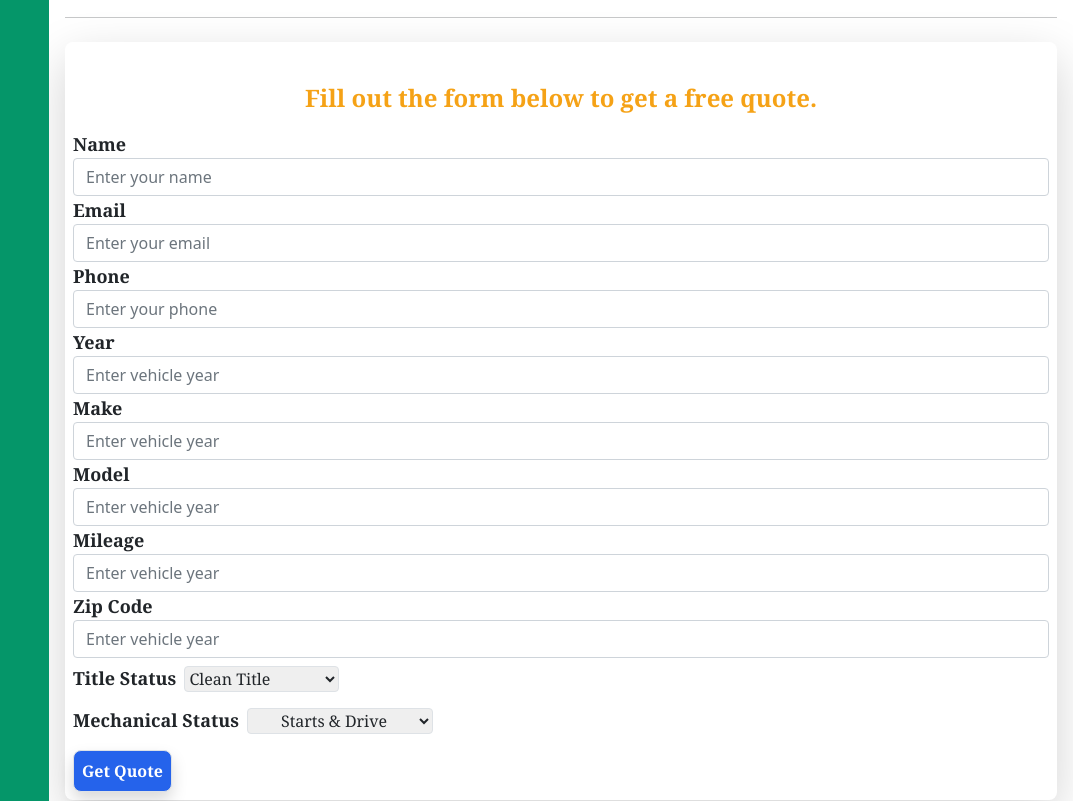
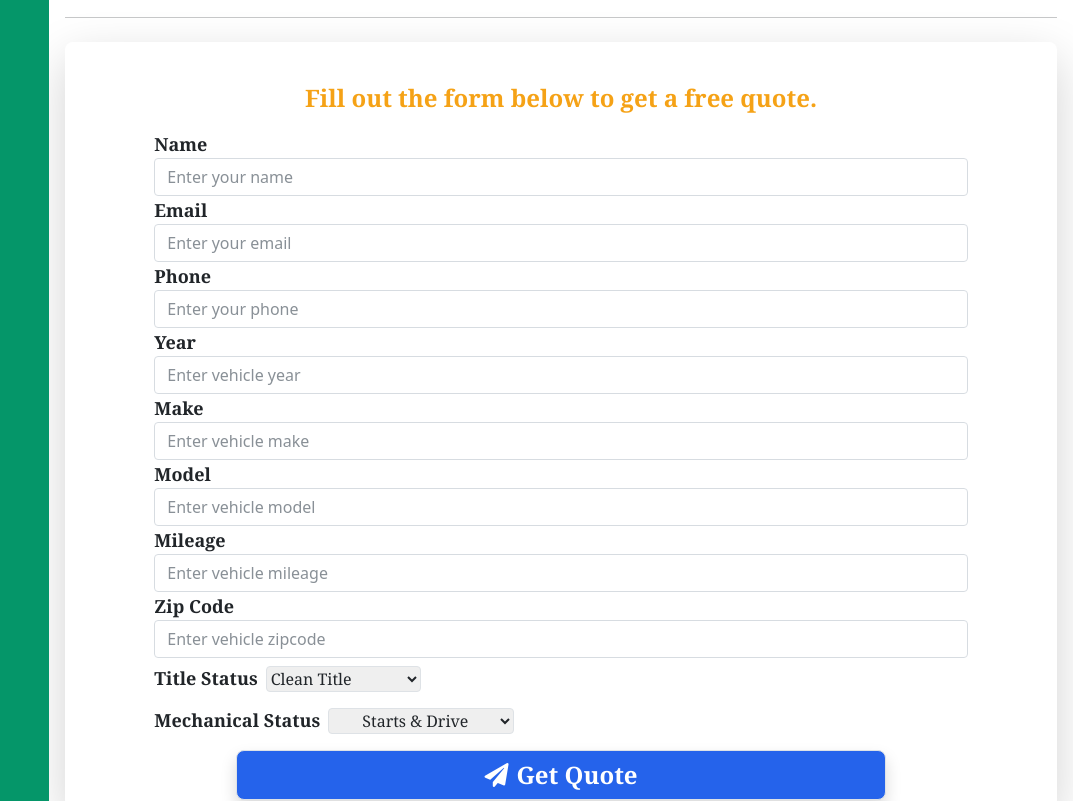
Before and after one commit to javantie/ac-auto-group, a React (Create React App) app: page / in a window 1280 px wide. Shown: the part 700-1501 px from the top of the page, without its empty margins (207-1280 px from the left). Built offline with nearby package versions, Linux system fonts and the light colour scheme.

Commit message:
updated bug on main page

```diff
--- a/src/App.css
+++ b/src/App.css
@@ -37,12 +37,12 @@
   }
 }
 
-
-/* .hero-section {
+/*
+.leadform {
   background-image: url("./assets/images/FB_IMG_1575093313783.jpg");
   background-size: cover;
   background-repeat: no-repeat;
   background-position: center;
-  height: 20vh;
+
 
 } */
--- a/src/components/Banner/index.js
+++ b/src/components/Banner/index.js
@@ -8,7 +8,7 @@ function Banner() {
         <a href="#" className="text-xs pl-2 text-white font-bold sm:text-lg no-underline pr-1"><i className="fas fa-phone-volume pr-2"></i>1-888-888-8888</a>
       </div>
       <div className="flex justify-center items-center pl-2 w-1/5 bg-yellow-500 animate-pulse">
-        <a href="#" className="text-center sm:text-lg font-bold no-underline font-sans text-white"> INSTANT OFFER</a>
+        <a href="#" className="text-center sm:text-lg font-bold no-underline font-sans text-white"><i className="fas fa-dollar-sign"></i> INSTANT OFFER</a>
       </div>
     </div>
   );
--- a/src/components/ContactForm/index.js
+++ b/src/components/ContactForm/index.js
@@ -28,7 +28,7 @@ function ContactForm() {
     <div>
       <div className="border-t-2 mt-4">
         <p className="font-semibold  mt-2">
-          Please send us a message if you have any qustions or email us at
+        <i className="fas fa-envelope-open-text pr-2"></i>Please send us a message if you have any qustions or email us at
           test@gmail.com
         </p>
       </div>
@@ -100,7 +100,7 @@ function ContactForm() {
           type="submit"
           className="bg-blue-600 p-2 font-bold text-white font-serif mt-2 rounded-lg hover:bg-blue-300"
         >
-          Submit
+          <i className="fas fa-share pr-1"></i> Send
         </button>
       </form>
     </div>
--- a/src/components/Hero/index.js
+++ b/src/components/Hero/index.js
@@ -1,8 +1,5 @@
 import React from "react";
-import imag1 from "../../assets/images/02.jpg";
-import img2 from "../../assets/images/images.jpg";
-import img3 from "../../assets/images/car2.png";
-import logo from "../../assets/images/FB_IMG_1575093313783.jpg";
+import bg_img1 from "../../assets/images/02.jpg";
 import Offer from "../OfferButton";
 import CallButton from "../CallButton";
 
@@ -11,7 +8,7 @@ function Hero() {
     <>
       <div className="hero-section p-2 rounded">
         <div className="hero-image p-1">
-          <img src={imag1} alt="hero" className="rounded" />
+          <img src={bg_img1} alt="hero" className="rounded" />
         </div>
         <div className="hero-content">
           <h1 className="font-mono text-center border-t mt-1 text-yellow-500 font-bold">
--- a/src/components/LeadForm/index.js
+++ b/src/components/LeadForm/index.js
@@ -1,17 +1,18 @@
 import React from "react";
-
 function LeadForm() {
   return (
-    <div className="my-4 p-2 rounded-lg shadow-lg">
+    <div className="my-4 p-2 rounded-lg shadow-lg leadform ">
       <div>
         <p className="font-bold text-center mt-8 text-2xl font-serif text-yellow-500 animate-pulse">
           Fill out the form below to get a free quote.
         </p>
       </div>
+      <div className="flex justify-center">
         <form
           action="https://formspree.io/xqgqgwjq"
           method="POST"
           // onSubmit={handleSubmit}
+          className=" w-5/6"
         >
           <div className="form-group">
             <label htmlFor="name" className="font-bold font-serif text-lg">
@@ -19,7 +20,7 @@ function LeadForm() {
             </label>
             <input
               type="text"
-            className="form-control"
+              className="form-control md:opacity-80"
               id="name"
               name="name"
               placeholder="Enter your name"
@@ -34,7 +35,7 @@ function LeadForm() {
             </label>
             <input
               type="email"
-            className="form-control"
+              className="form-control md:opacity-80"
               id="email"
               name="email"
               // onChange={handleEmailChange}
@@ -49,7 +50,7 @@ function LeadForm() {
             </label>
             <input
               type="text"
-            className="form-control"
+              className="form-control md:opacity-80"
               id="phone"
               name="phone"
               // onChange={handlePhoneChange}
@@ -59,13 +60,12 @@ function LeadForm() {
             />
           </div>
           <div className="form-group">
-          <label
-            htmlFor="year"
-            className="font-bold font-serif text-lg"
-          >Year</label>
+            <label htmlFor="year" className="font-bold font-serif text-lg">
+              Year
+            </label>
             <input
               type="year"
-            className="form-control"
+              className="form-control md:opacity-80"
               id="year"
               name="year"
               // onChange={handleEmailChange}
@@ -75,102 +75,102 @@ function LeadForm() {
             />
           </div>
           <div className="form-group">
-          <label
-            htmlFor="year"
-            className="font-bold font-serif text-lg"
-          >Make</label>
+            <label htmlFor="make" className="font-bold font-serif text-lg">
+              Make
+            </label>
             <input
-            type="year"
-            className="form-control"
-            id="year"
-            name="year"
+              type="make"
+              className="form-control md:opacity-80"
+              id="make"
+              name="make"
               // onChange={handleEmailChange}
-            placeholder="Enter vehicle year"
+              placeholder="Enter vehicle make"
               required
-            // value={year}
+              // value={make}
+            />
+          </div>
+          <div className="form-group ">
+            <label htmlFor="model" className="font-bold font-serif text-lg">
+              Model
+            </label>
+            <input
+              type="model"
+              className="form-control md:opacity-80"
+              id="model"
+              name="model"
+              // onChange={handleEmailChange}
+              placeholder="Enter vehicle model"
+              required
+              // value={model}
             />
           </div>
           <div className="form-group">
-          <label
-            htmlFor="year"
-            className="font-bold font-serif text-lg"
-          >Model</label>
+            <label htmlFor="mileage" className="font-bold font-serif text-lg">
+              Mileage
+            </label>
             <input
-            type="year"
-            className="form-control"
-            id="year"
-            name="year"
+              type="mileage"
+              className="form-control md:opacity-80"
+              id="mileage"
+              name="mileage"
               // onChange={handleEmailChange}
-            placeholder="Enter vehicle year"
+              placeholder="Enter vehicle mileage"
               required
-            // value={year}
+              // value={mileage}
             />
           </div>
           <div className="form-group">
-          <label
-            htmlFor="year"
-            className="font-bold font-serif text-lg"
-          >Mileage</label>
+            <label htmlFor="zipcode" className="font-bold font-serif text-lg">
+              Zip Code
+            </label>
             <input
-            type="year"
-            className="form-control"
-            id="year"
-            name="year"
+              type="zipcode"
+              className="form-control md:opacity-80"
+              id="zipcode"
+              name="zipcode"
               // onChange={handleEmailChange}
-            placeholder="Enter vehicle year"
+              placeholder="Enter vehicle zipcode"
               required
-            // value={year}
+              // value={zipcode}
             />
           </div>
           <div className="form-group">
-          <label
-            htmlFor="year"
-            className="font-bold font-serif text-lg"
-          >Zip Code</label>
-          <input
-            type="year"
-            className="form-control"
-            id="year"
-            name="year"
-            // onChange={handleEmailChange}
-            placeholder="Enter vehicle year"
-            required
-            // value={year}
-          />
-        </div>
-        <div className="form-group">
-          <label
-            htmlFor="year"
-            className="font-bold font-serif text-lg"
-          >Title Status</label>
+            <label htmlFor="title" className="font-bold font-serif text-lg">
+              Title Status
+            </label>
             <select className=" border  my-2  font-serif ml-2 rounded">
               <option value="">Clean Title</option>
-            <option value="New">Salave Title</option>
-            <option value="Used">No Title</option>
-            <option value="Used">Registration Only</option>
-            <option value="Used">Bill Of Sale</option>
+              <option value="Salave Title">Salave Title</option>
+              <option value="No Title">No Title</option>
+              <option value="Registration Only">Registration Only</option>
+              <option value="Bill Of Sale">Bill Of Sale</option>
             </select>
           </div>
           <div className="form-group">
             <label
-            htmlFor="year"
+              htmlFor="mechanical"
               className="font-bold font-serif text-lg"
-          >Mechanical Status</label>
+            >
+              Mechanical Status
+            </label>
             <select className=" border  my-2  font-serif ml-2 rounded text-center">
-            <option value="">Starts & Drive</option>
-            <option value="New">Does Not Start</option>
-            <option value="Used">Starts but Don't Drive</option>
+              <option value="Starts & Drive">Starts & Drive</option>
+              <option value="Does Not Start">Does Not Start</option>
+              <option value="Starts but Don't Drive">
+                Starts but Don't Drive
+              </option>
             </select>
           </div>
-
-
+          <div className="flex justify-center">
             <button
               type="submit"
-          className="bg-blue-600 p-2 font-bold text-white shadow border font-serif mt-2 rounded-lg hover:bg-blue-300"
+              className="bg-blue-600 p-2 font-bold text-2xl text-white shadow border font-serif mt-2 rounded-lg hover:bg-blue-300 w-4/5"
             >
-          Get Quote
+               <i className="fas fa-paper-plane pr-2"></i>Get Quote
             </button>
+          </div>
         </form>
+      </div>
     </div>
   );
 }
```
Also changed, not shown: src/pages/About.js (+9 -9 lines). Lines whose indentation alone changed are shown as unchanged.
